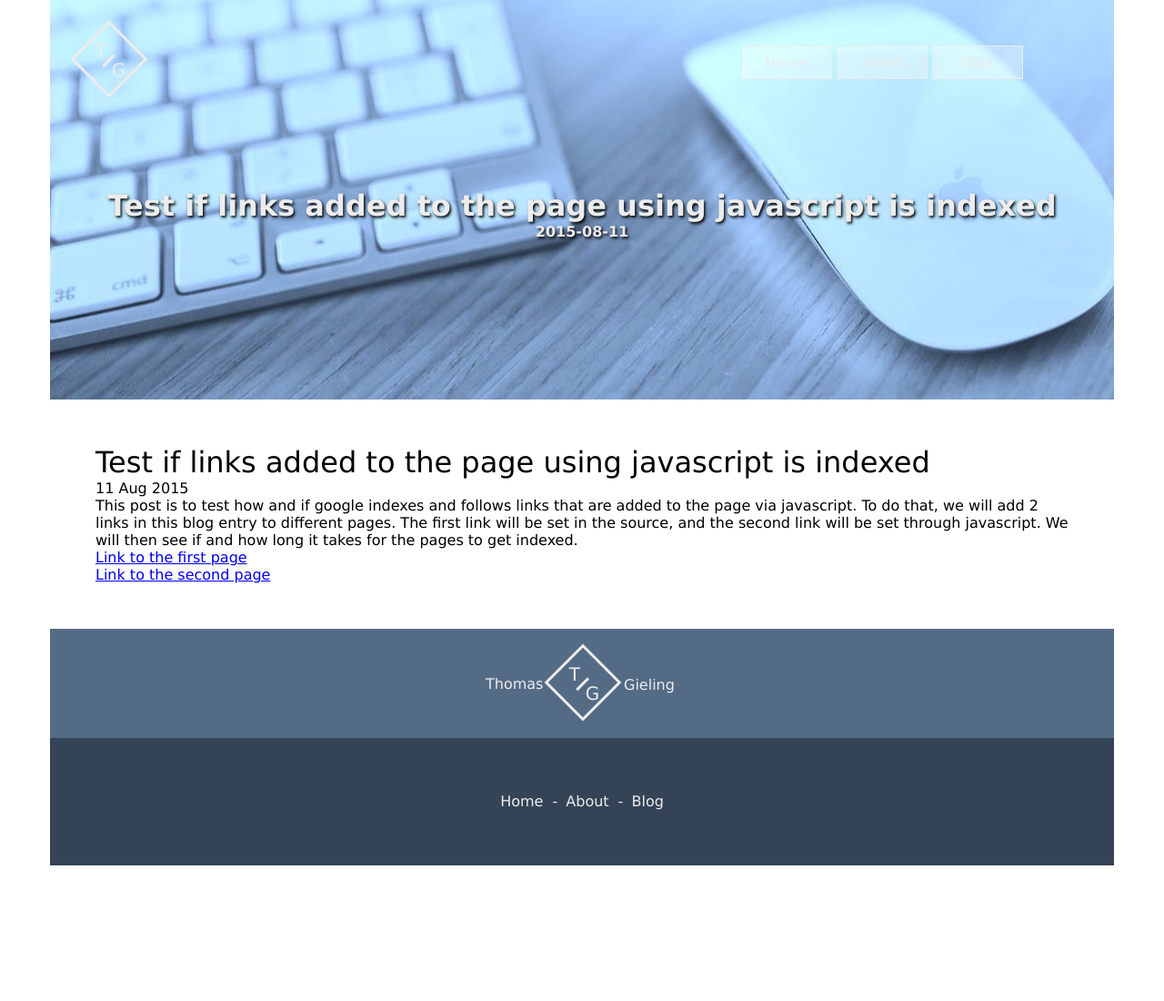
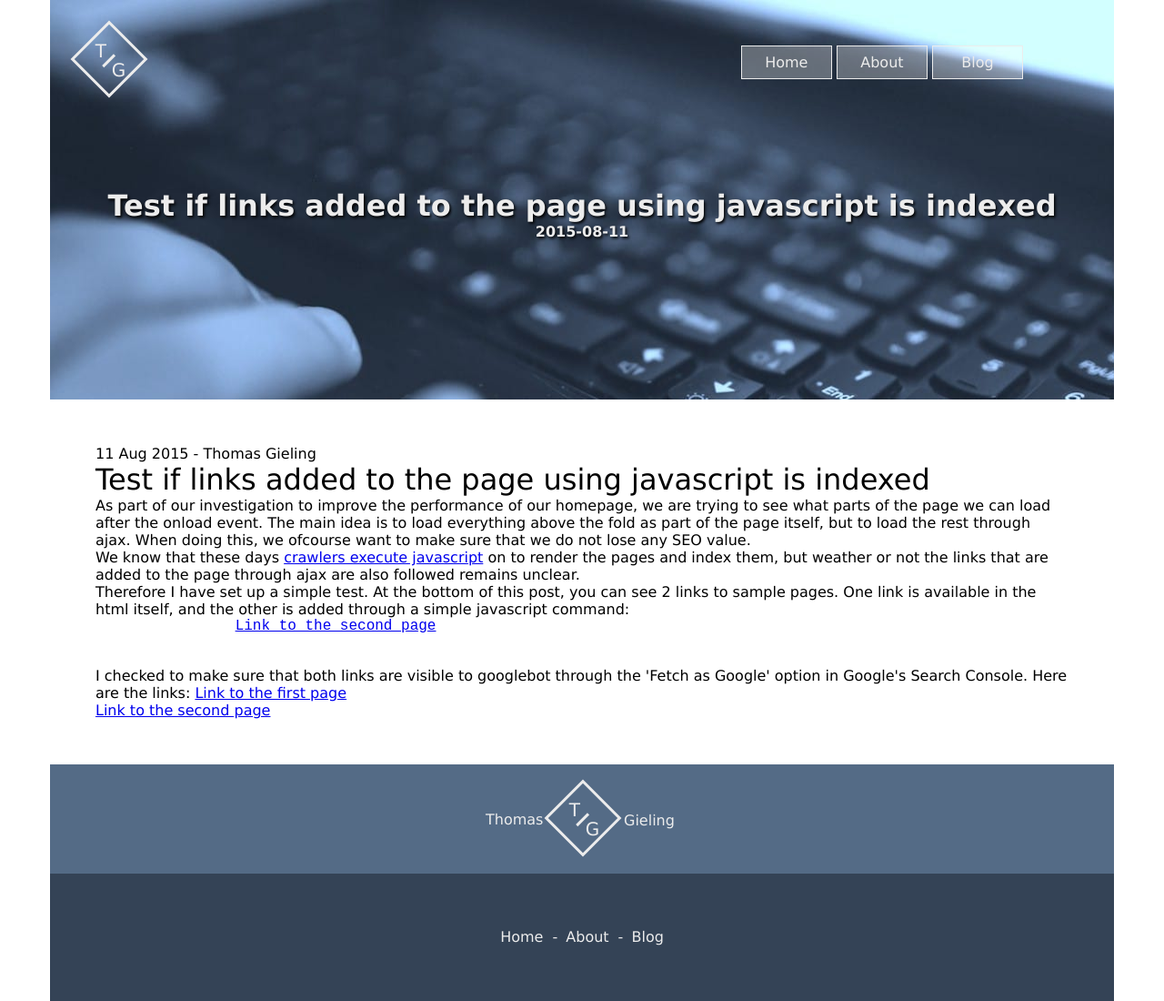
Before and after one commit to thomasgieling/thomasgieling.github.io, a Jekyll site: the page built from _posts/2015-08-11-test-indexing-of-js-content.md, in a window 1280 px wide. Shown: the whole page at 91% size. Built offline with Jekyll 4.4.1, drawn with Linux system fonts in a browser that asks for light colours; before the commit the page ends 951 px from its top, so only the background shows below that.

Commit message:
updated test post

```diff
--- a/_layouts/post.html
+++ b/_layouts/post.html
@@ -1,8 +1,8 @@
 ---
 layout: default
 ---
+<p class="meta">{{ page.date | date_to_string }} - {{ page.author }}</p>
 <h1>{{ page.title }}</h1>
-<p class="meta">{{ page.date | date_to_string }}</p>
 
 <div class="post">
   {{ content }}
--- a/_posts/2015-08-11-test-indexing-of-js-content.md
+++ b/_posts/2015-08-11-test-indexing-of-js-content.md
@@ -3,12 +3,21 @@ layout: post
 title: "Test if links added to the page using javascript is indexed"
 subtitle: 2015-08-11
 date: 2015-08-11
-image: bg-image-2
+image: bg-image-4
+author: "Thomas Gieling"
 ---
 
-This post is to test how and if google indexes and follows links that are added to the page via javascript.
-To do that, we will add 2 links in this blog entry to different pages. The first link will be set in the source, and the second link will be set through javascript.
-We will then see if and how long it takes for the pages to get indexed.
-
-<a href="http://thomasgieling.github.io/firsttestpage.html">Link to the first page</a><br/>
-<script>document.write('<a href="http://thomasgieling.github.io/secondtestpage.html">Link to the second page</a><br/>');</script>
+<p>
+	As part of our investigation to improve the performance of our homepage, we are trying to see what parts of the page we can load after the onload event.
+	The main idea is to load everything above the fold as part of the page itself, but to load the rest through ajax. When doing this, we ofcourse want to make sure that we do not lose any SEO value.<br>	We know that these days <a href="http://googlewebmastercentral.blogspot.ca/2014/05/understanding-web-pages-better.html" target="_blank">crawlers execute javascript</a> on to render the pages and index them, but weather or not the links that are added to the page through ajax are also followed remains unclear.
+</p>
+<p>
+	Therefore I have set up a simple test. At the bottom of this post, you can see 2 links to sample pages. One link is available in the html itself, and the other is added through a simple javascript command:
+	<pre>
+		<script>document.write('<a href="http://thomasgieling.github.io/secondtestpage.html">Link to the second page</a><br/>');</script>
+	</pre>
+	I checked to make sure that both links are visible to googlebot through the 'Fetch as Google' option in Google's Search Console.
+	Here are the links:
+	<a href="http://thomasgieling.github.io/firsttestpage.html">Link to the first page</a><br/>
+	<script>document.write('<a href="http://thomasgieling.github.io/secondtestpage.html">Link to the second page</a><br/>');</script>
+</p>
```
